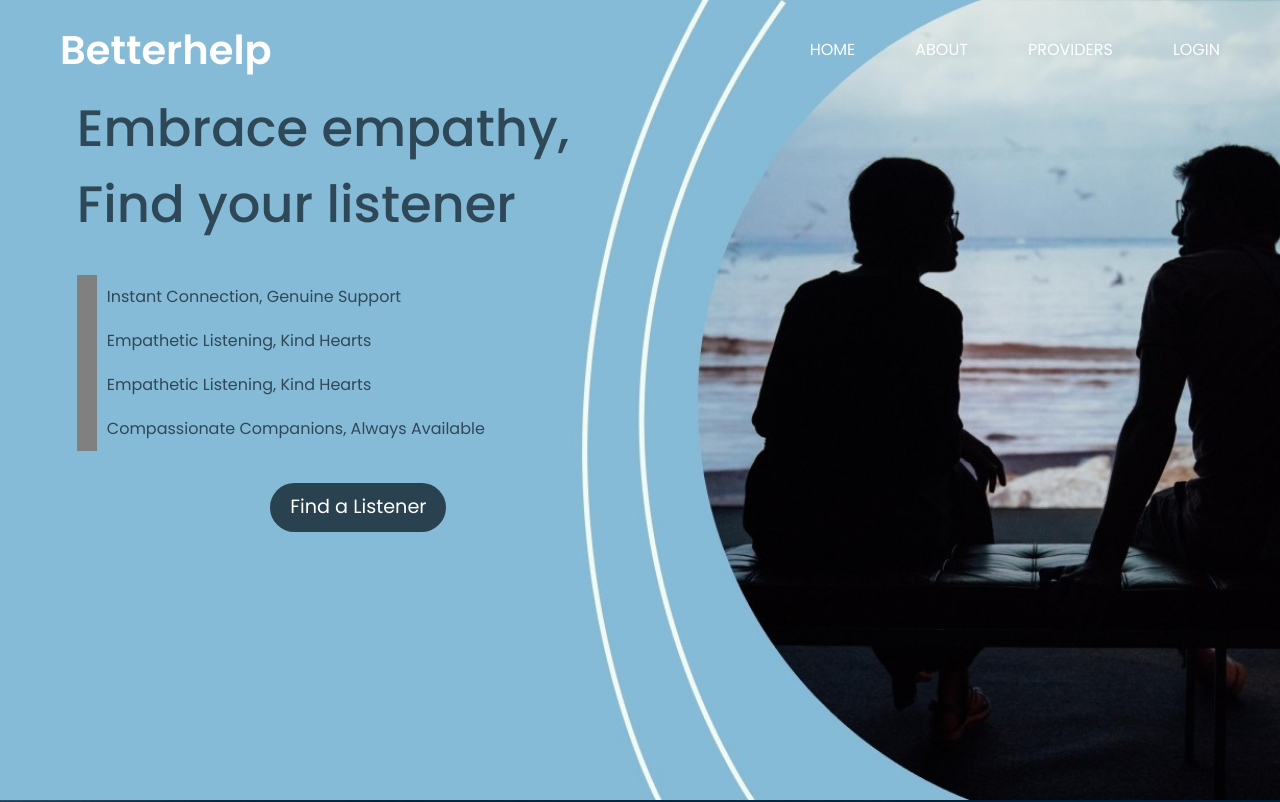
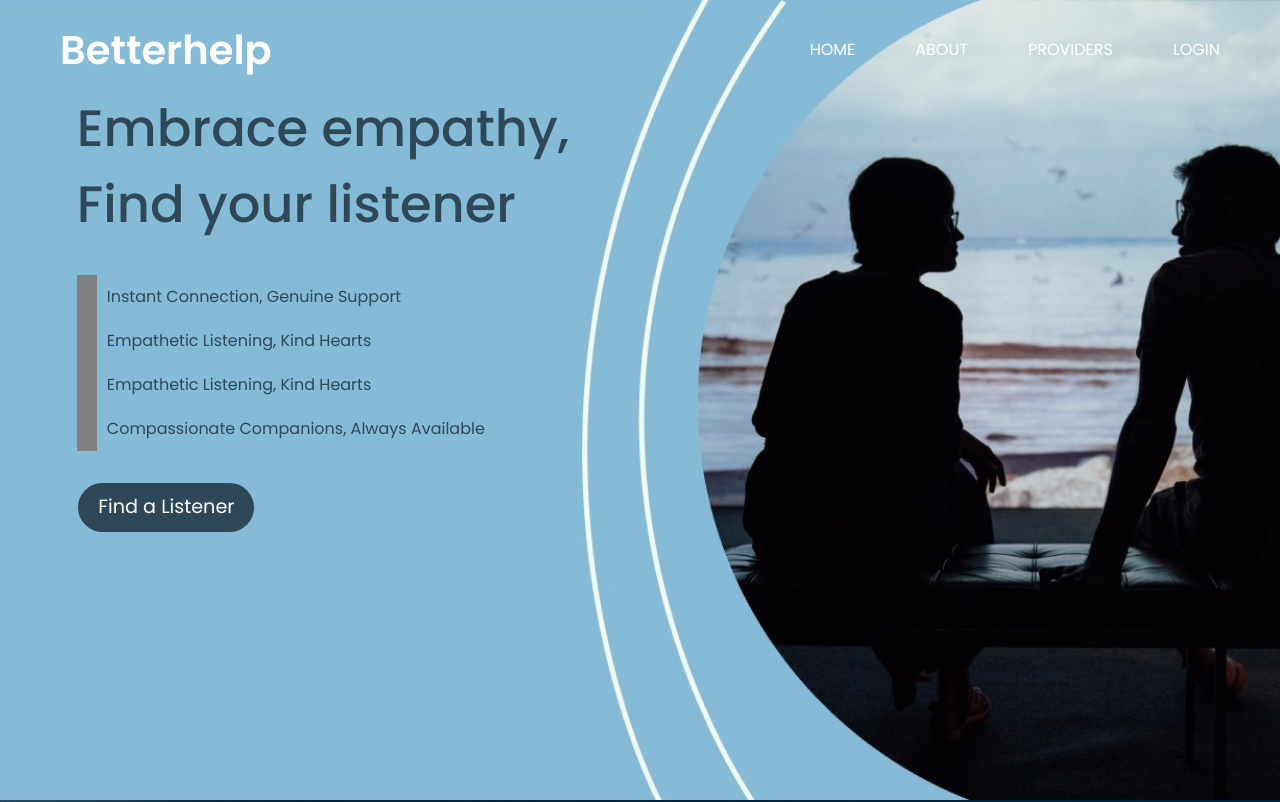
Before and after one commit to HuzefaDohadwala/MERN_Serenity, a React (Create React App) app in the folder my-app/: page / in a window 1280 px wide. Shown: the top 802 px of the page. Built offline with nearby package versions, Linux system fonts and the light colour scheme; grey boxes are pictures that could not be loaded.

Commit message:
Home 3 button

```diff
--- a/my-app/src/components/Home3.css
+++ b/my-app/src/components/Home3.css
@@ -67,7 +67,7 @@
   padding: 0;
 }
 
-.customButton {
+.customButton3 {
   padding: 10px 20px;
   margin-top: 2.5%;
   margin-right: 44%;
@@ -80,6 +80,6 @@
   transition: background-color 0.3s;
 }
 
-.customButton:hover {
+.customButton3:hover {
   background-color: #556772;
 }
--- a/my-app/src/components/Home3.jsx
+++ b/my-app/src/components/Home3.jsx
@@ -23,7 +23,7 @@ const Home3 = () => {
           <p>person or virtually, whichever works</p>
           <p>best for you.</p>
         </div>
-        <button className="customButton">Find a Therapist</button>
+        <button className="customButton3">Find a Therapist</button>
       </div>
     </>
   );
```
